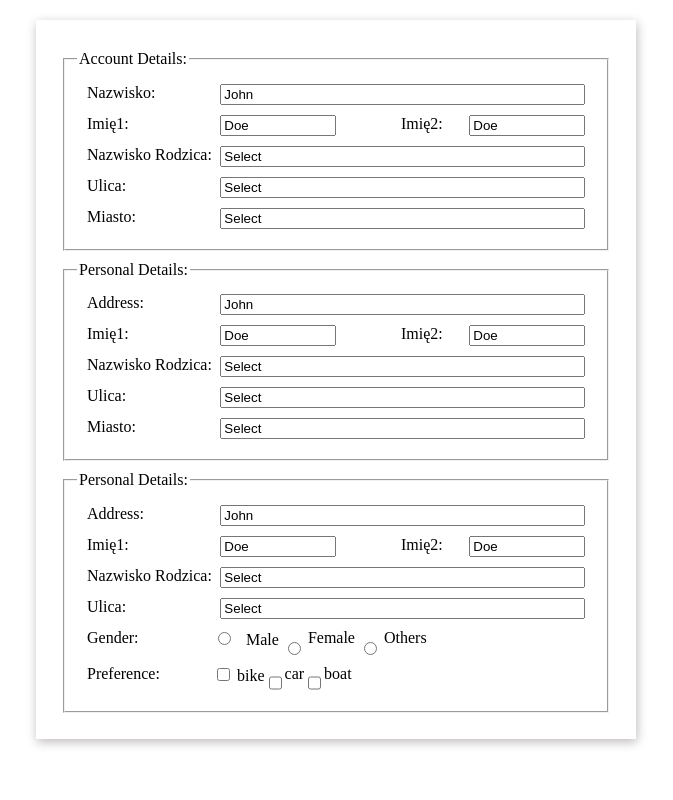
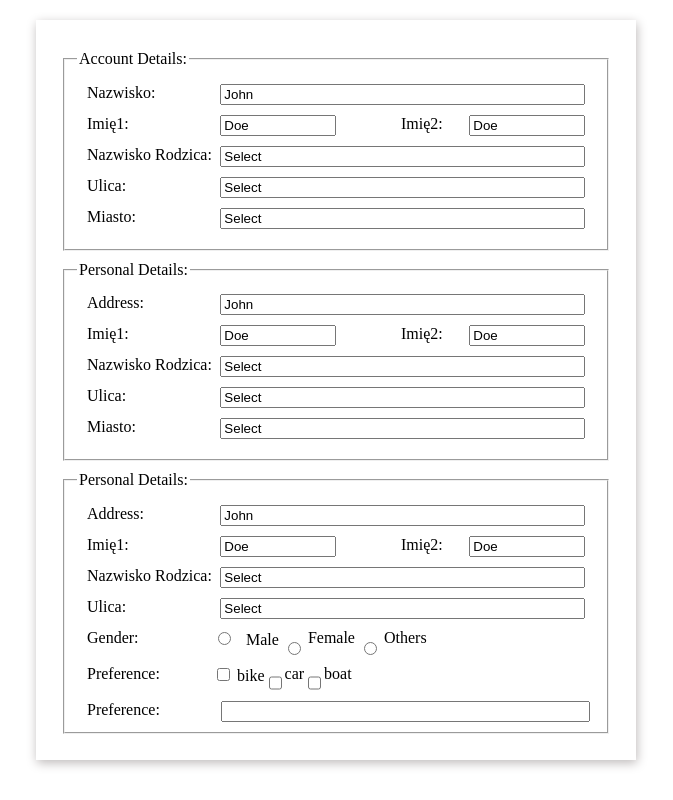
Before and after one commit to Vimalraveendra/Form, a plain HTML site: page index.html in a window 1280 px wide. Shown: the whole page, without its empty margins (304-977 px from the left). Drawn offline with Linux system fonts and the light colour scheme.

Commit message:
added datalist to index html & also updated the styles

```diff
--- a/index.html
+++ b/index.html
@@ -130,6 +130,19 @@
                         <input type="checkbox" id="vehicle3" name="vehicle3" value="Boat">
                         <label for="vehicle3"> boat</label><br><br>
                     </div>
+                    <div class="list-container">
+                        <p>Preference:</p>
+                        <div class='list-details'>
+                            <input list="browsers" name="browser" class="list">
+                            <datalist id="browsers">
+                                <option value="Internet Explorer">
+                                <option value="Firefox">
+                                <option value="Chrome">
+                                <option value="Opera">
+                                <option value="Safari">
+                            </datalist>
+                        </div>
+                    </div>
                 </fieldset>
 
 
--- a/style.css
+++ b/style.css
@@ -46,9 +46,12 @@ fieldset{
     left:340px;
 }
 
-.first input[type='text'], .second input[type='text']{
+.first input[type='text'], .second input[type='text'] {
    margin-left:10em;
    width:100%
+}
+.list{
+    width:100%;
 }
 .gender-container{
     display:flex;
@@ -61,3 +64,12 @@ p{
 .gender{
     margin-left:8.5em;
 }
+
+.list-container{
+    display: flex;
+    width:99%;
+}
+.list-details{
+    margin-left:9em;
+    width:100%;
+}
```
